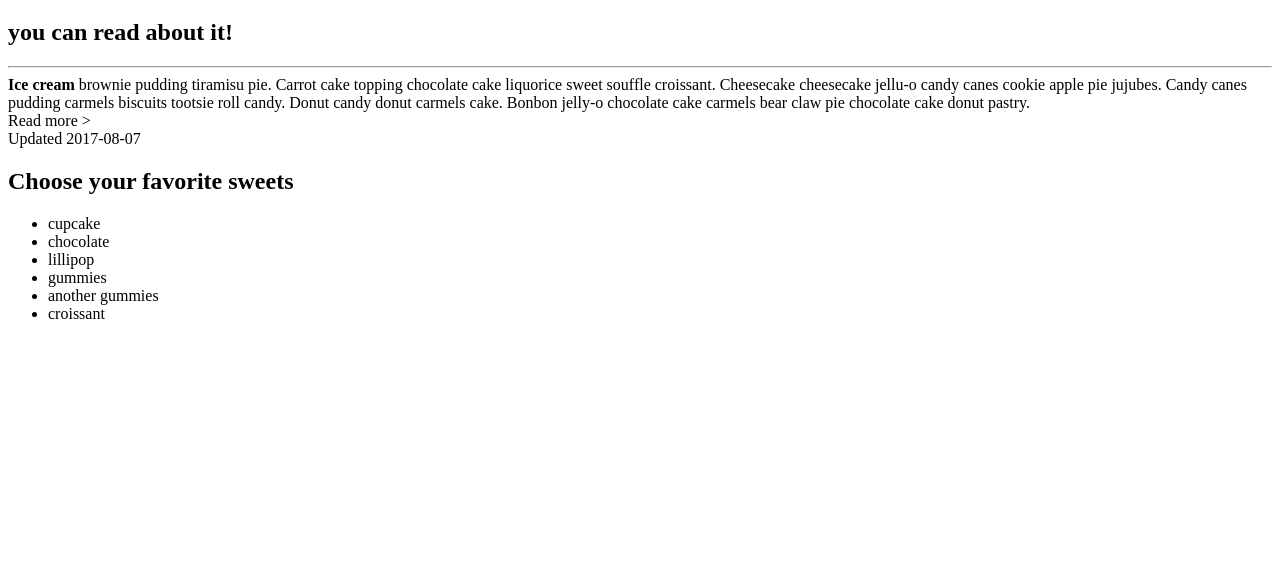
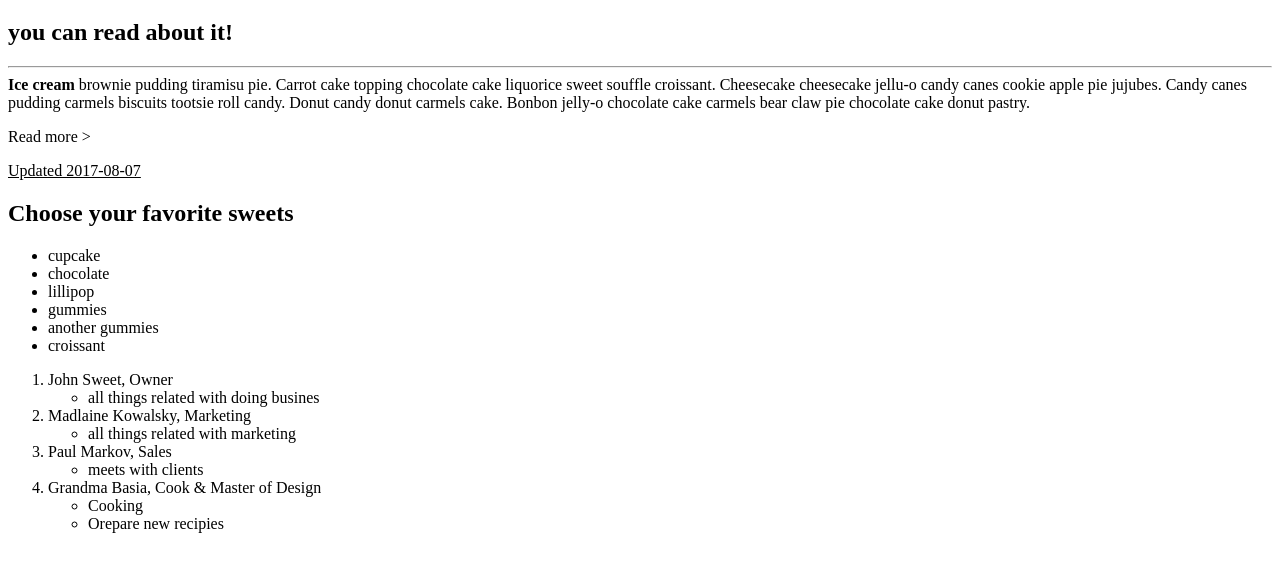
Before and after one commit to mihuwis/wsei-pagewithsweets, a plain HTML site: page index.html in a window 1280 px wide. Shown: the part 61-632 px from the top of the page. Drawn offline with Linux system fonts and the light colour scheme.

Commit message:
Add text and base taging

```diff
--- a/index.html
+++ b/index.html
@@ -16,9 +16,9 @@
         Bonbon jelly-o chocolate cake carmels bear claw pie chocolate cake donut pastry.
     </div>
 
-    <div> Read more ></div>
+    <p> Read more > </p>
 
-    <div> Updated 2017-08-07</div>
+    <div><u>Updated 2017-08-07</u></div>
 
     <h2>Choose your favorite sweets</h2>
 
@@ -30,5 +30,23 @@
         <li>another gummies</li>
         <li>croissant</li>
     </ul>
+
+    <ol>
+        <li>John Sweet, Owner
+            <ul><li>all things related with doing busines</li></ul>
+        </li>
+        <li>Madlaine Kowalsky, Marketing
+            <ul><li>all things related with marketing</li></ul>
+        </li>
+        <li>Paul Markov, Sales
+            <ul><li>meets with clients</li></ul>
+        </li>
+        <li>Grandma Basia, Cook & Master of Design
+            <ul>
+                <li>Cooking</li>
+                <li>Orepare new recipies</li>
+            </ul>
+        </li>
+    </ol>
 </body>
 </html>
```
